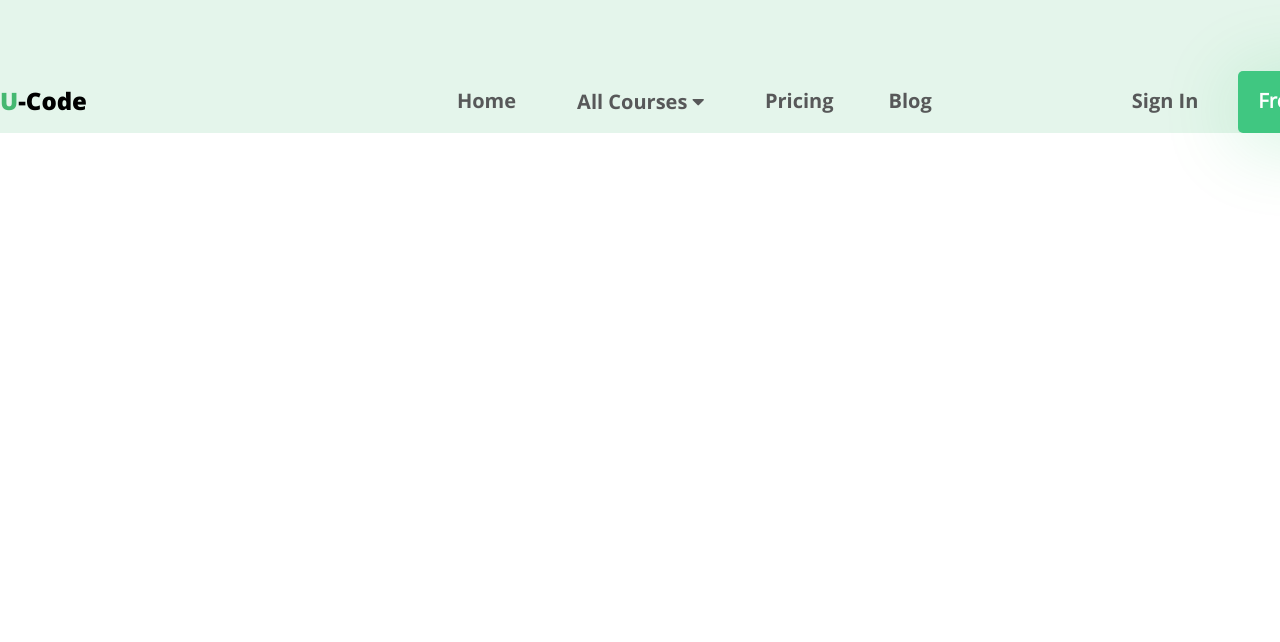
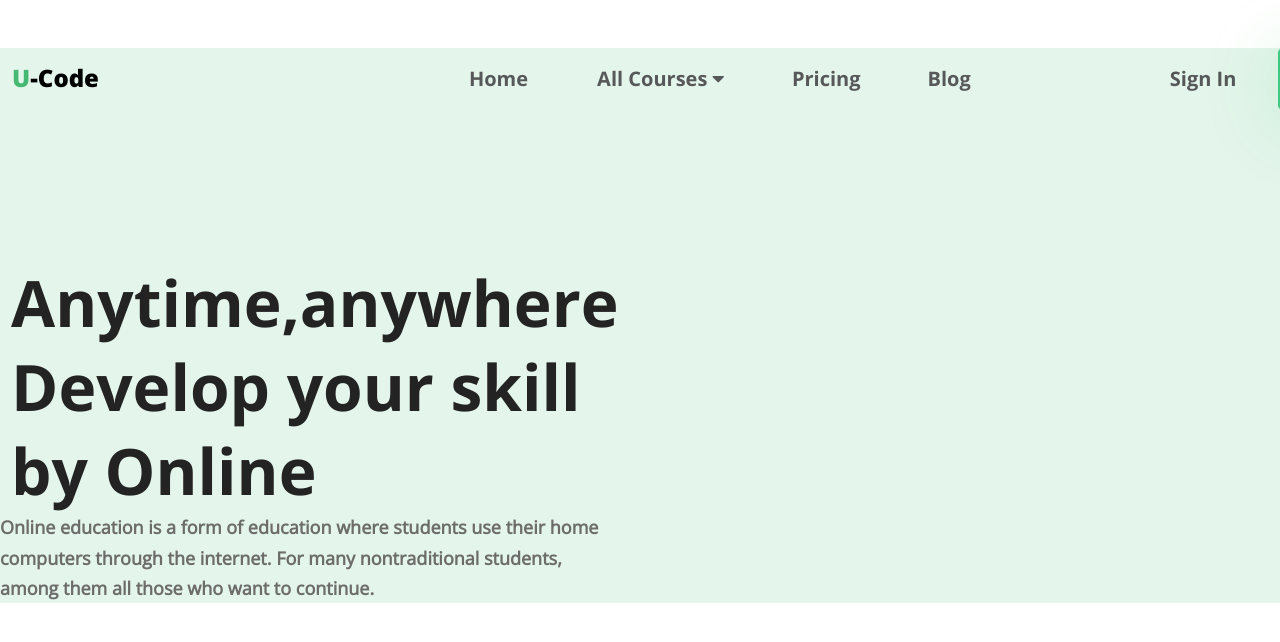
Before and after one commit to developer64/U-code, a plain HTML site: page index.html in a window 1280 px wide. Shown: the top 642 px of the page. Drawn offline with Linux system fonts and the light colour scheme.

Commit message:
Block Header following

```diff
--- a/css/main.css
+++ b/css/main.css
@@ -23,7 +23,6 @@ body {
 h1,y2,h3,h4,h5,h6 {
     padding: 0;
     margin: 0;
-    text-transform: uppercase;
 }
 
 p {
@@ -40,6 +39,15 @@ ul,li {
     margin: 0;
 }
 
+h1 {
+    font-size: 64px;
+    font-family: "Open Sans Bold",sans-serif;
+    line-height: 1.31;
+    text-align: left;
+    color: #242323;
+
+}
+
 h2 {
     font-size: 58px;
 }
@@ -50,7 +58,6 @@ h3 {
 
 header {
     background-color: #E4F5EB;
-    padding-top: 71px;
 }
 
 .container {
@@ -60,6 +67,7 @@ header {
 
 .nav {
     display: flex;
+    margin: 48px 0 0 12px;
 }
 
 .logo {
@@ -79,18 +87,28 @@ header {
 
 .menu {
     display: flex;
+    align-items: center;
+    justify-content: center;
 }
 
 .menu li {
-    margin-right: 55px;
+    margin-right: 63px;
+}
+
+.menu li:nth-child(2) {
+    margin-right: 62px;
+}
+
+.menu li:nth-child(3) {
+    margin-right: 67px;
 }
 
 .menu li:nth-child(4) {
-    margin-right: 200px;
+    margin-right: 199px;
 }
 
 .menu li:nth-child(5) {
-    margin-right: 40px;
+    margin-right: 42px;
 }
 
 .menu li a {
@@ -113,7 +131,6 @@ header {
 
 .button {
 
-        font-weight: 600;
     color: white;
     padding: .8em 1em calc(.8em + 3px);
     border-radius: 5px;
@@ -125,7 +142,9 @@ header {
     font-family: "Open Sans Regular",sans-serif;
 
 }
-      a.button7:hover { background: rgb(53, 167, 110); }
+
+a.button7:hover { background: rgb(53, 167, 110);
+}
 a.button7:active {
     background: rgb(33,147,90);
     box-shadow: 0 3px rgb(33,147,90) inset;
@@ -160,3 +179,20 @@ header {
   .menu li:hover .menu-content{
     display: block;
 }
+
+.headerLeft {
+    margin-top: 151px;
+}
+
+.headerLeft h1 {
+    margin-left: 11px;
+
+}
+
+.headerLeft p {
+    font-size: 18px;
+    font-family: "Open Sans Regular",sans-serif;
+    line-height: 1.67;
+    font-weight: 600;
+    color: #6c6c6a;
+}
--- a/index.html
+++ b/index.html
@@ -4,7 +4,7 @@
     <meta charset="UTF-8">
     <meta http-equiv="X-UA-Compatible" content="IE=edge">
     <meta name="viewport" content="width=device-width, initial-scale=1.0">
-    <title>U-codet</title>
+    <title>U-code</title>
     <link rel="stylesheet" href="css/main.css">
     <link rel="stylesheet" href="https://cdnjs.cloudflare.com/ajax/libs/font-awesome/4.7.0/css/font-awesome.min.css">
 </head>
@@ -40,8 +40,14 @@
                     <li>
                         <a href="#">Sign In</a>
                     </li>
-                    <a href="#" class="button">Free Trial</a
+                    <a href="#" class="button">Free Trial</a>
                 </ul>
+            </div>
+            <div class="headerLeft">
+                <h1>Anytime,anywhere<br>
+                Develop your skill<br>
+                by Online</h1>
+                <p>Online education is a form of education where students use their home<br>computers through the internet. For many nontraditional students,<br> among them all those who want to continue.</p>
             </div>
         </div>
     </header>
```
Also changed, not shown: 1 other file. Lines whose indentation alone changed are shown as unchanged.
